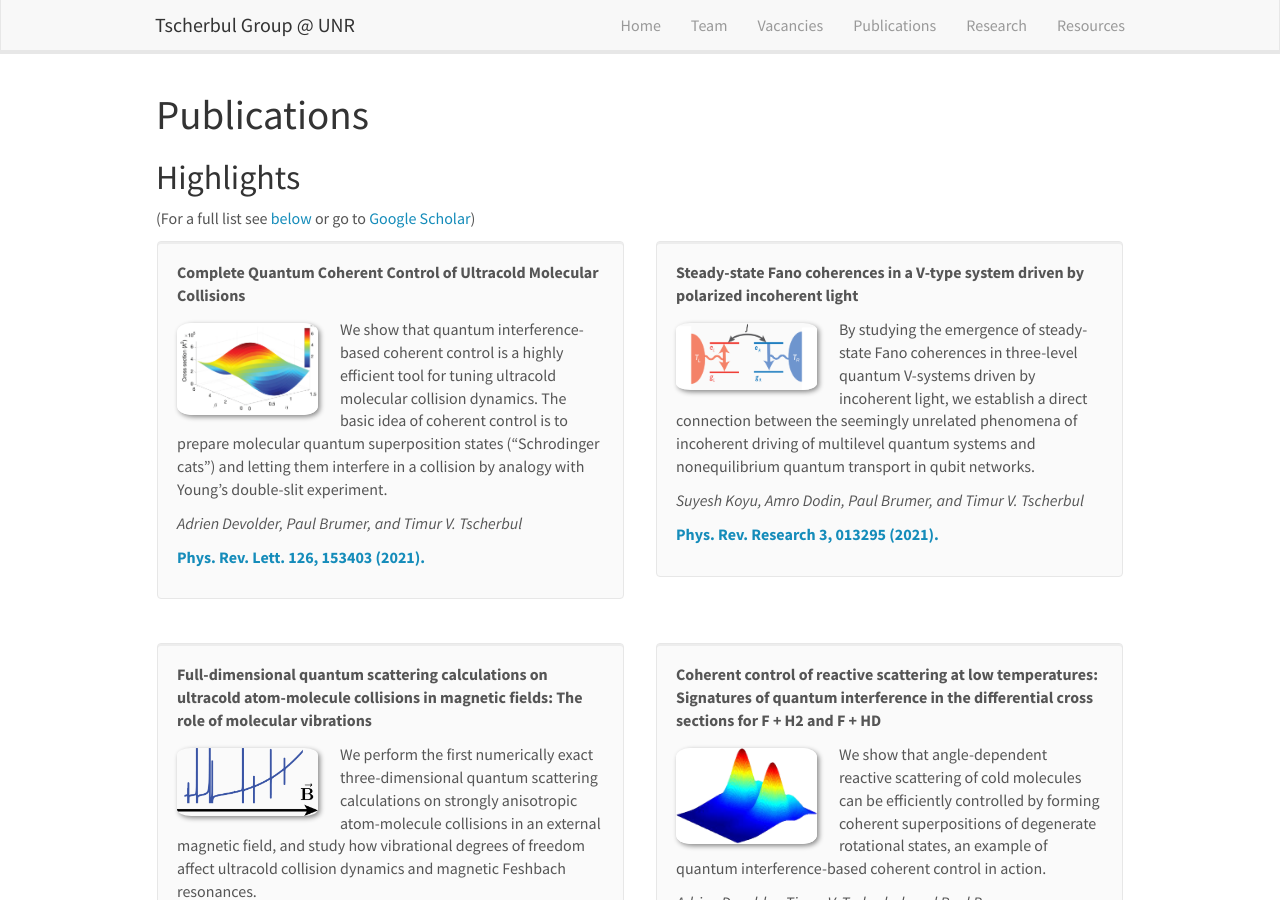
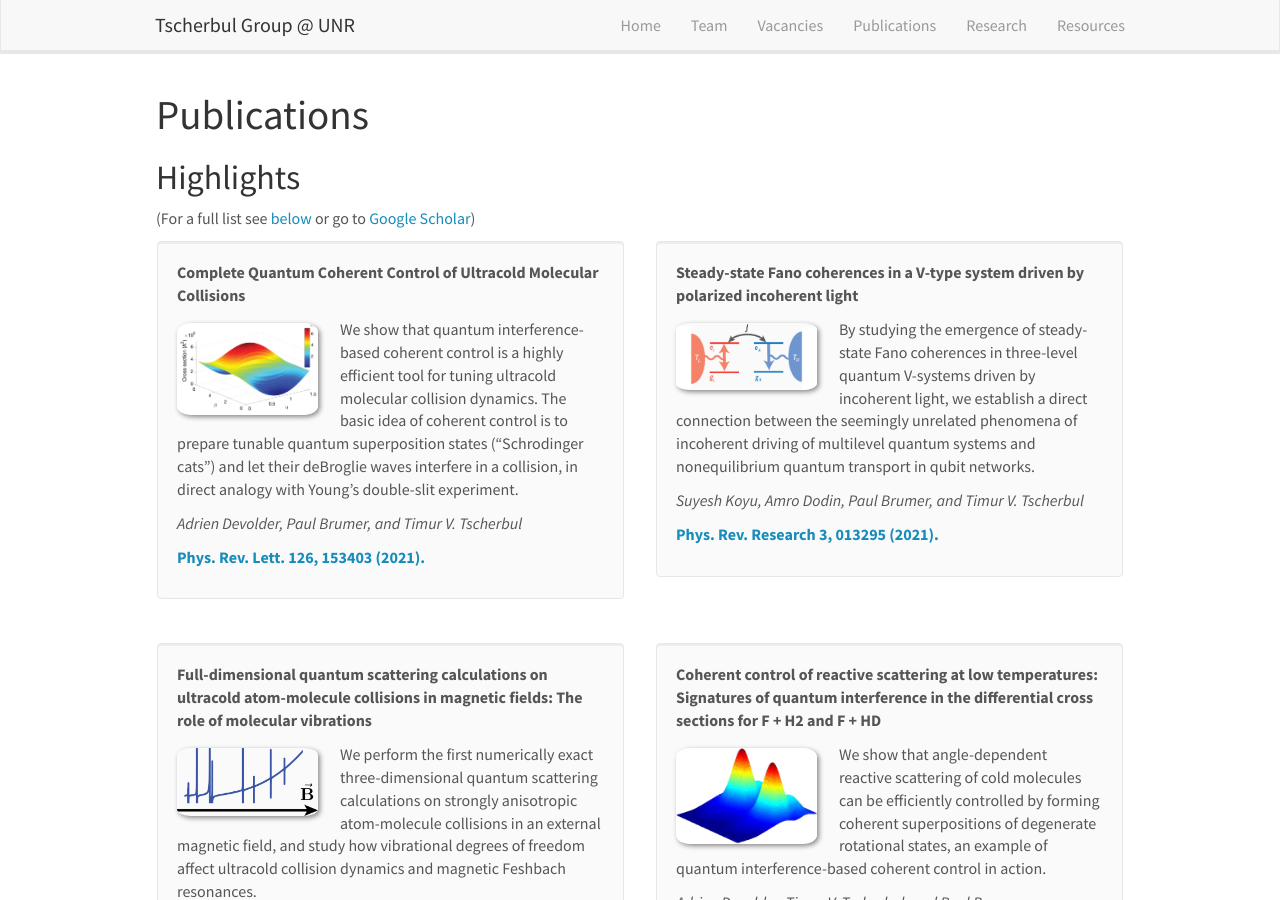
Before and after one commit to tscherbul/tscherbul.github.io, a Jekyll site: the page built from _pages/publications.md, in a window 1280 px wide and 900 px high. Built offline with Jekyll 4.4.1, drawn with Linux system fonts in a browser that asks for light colours; nearby versions of some CDN libraries.

Commit message:
Update publist.yml

```diff
--- a/_data/publist.yml
+++ b/_data/publist.yml
@@ -1,6 +1,6 @@
 - title: "Complete Quantum Coherent Control of Ultracold Molecular Collisions"
   image: 2021-CC-PRL.png
-  description: We show that quantum interference-based coherent control is a highly efficient tool for tuning ultracold molecular collision dynamics. The basic idea of coherent control is to prepare molecular quantum superposition states ("Schrodinger cats") and letting them interfere in a collision by analogy with Young's double-slit experiment.
+  description: We show that quantum interference-based coherent control is a highly efficient tool for tuning ultracold molecular collision dynamics. The basic idea of coherent control is to prepare tunable quantum superposition states ("Schrodinger cats") and let their deBroglie waves interfere in a collision, in direct analogy with Young's double-slit experiment.
   authors: Adrien Devolder, Paul Brumer, and Timur V. Tscherbul
   link:
     url: https://journals.aps.org/prl/abstract/10.1103/PhysRevLett.126.153403
```
